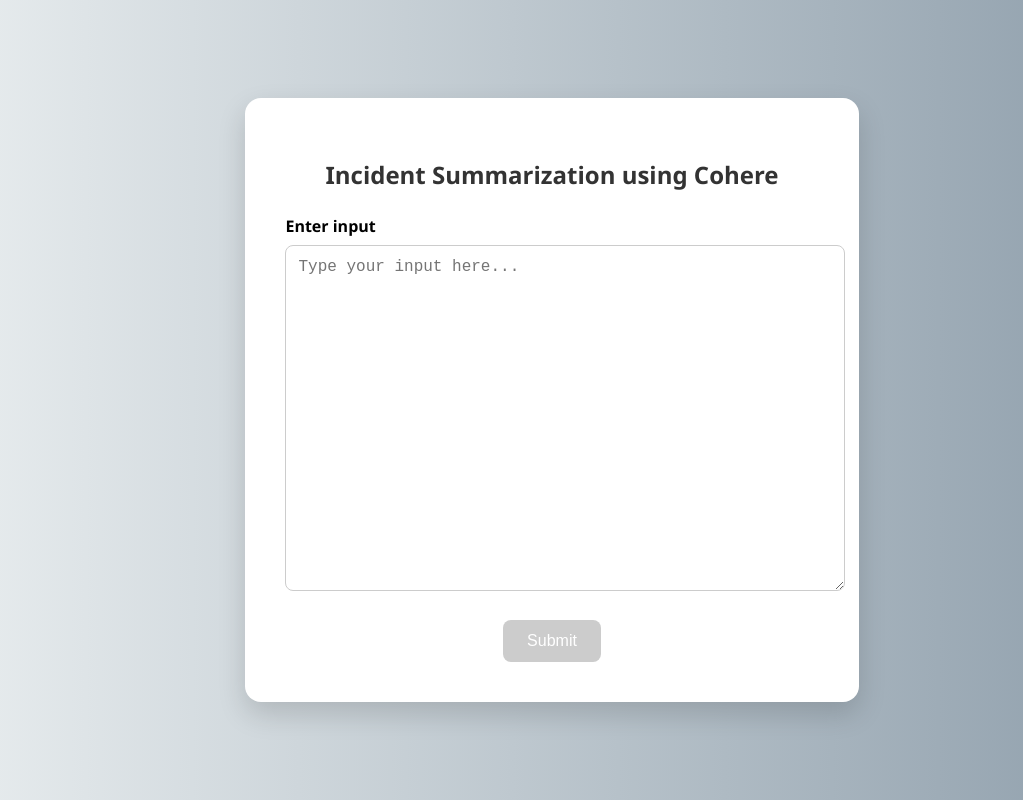
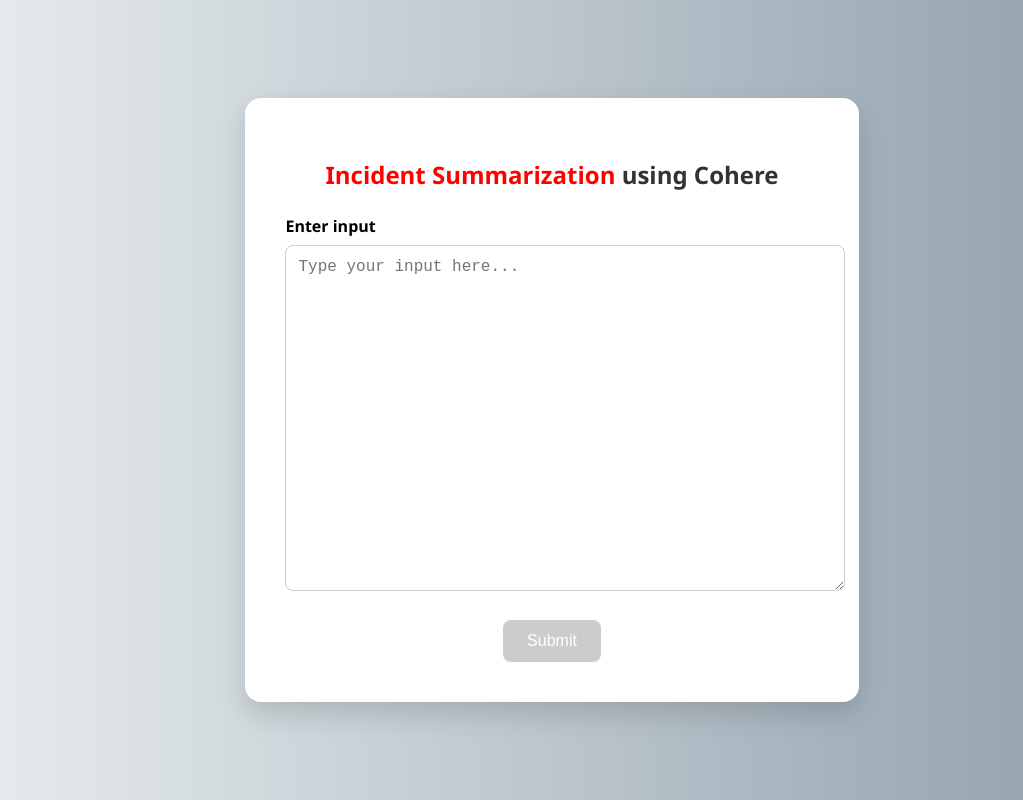
Before and after one commit to pavanuppuluri/GenAI-Incident-Summarization, a React (Create React App) app: page / in a window 1280 px wide. Shown: the whole page, without its empty margins (128-1151 px from the left). Built offline with nearby package versions, Linux system fonts and the light colour scheme; the HTML template or start-up script is replaced by a standard one.

Commit message:
Update ApiDemo.jsx

```diff
--- a/src/ApiDemo.jsx
+++ b/src/ApiDemo.jsx
@@ -15,7 +15,7 @@
         headers: {
           'Content-Type': 'application/json',
         },
-        body: JSON.stringify({ prompt: inputValue }),
+        // body: JSON.stringify({ prompt: inputValue }),
       });
 
       const data = await res.json();
@@ -29,7 +29,7 @@
   return (
     <div className="container">
       <div className="card">
-        <h2>Incident Summarization using Cohere</h2>
+        <h2><span className="highlight-red">Incident Summarization</span> using Cohere</h2>
         <label htmlFor="apiInput">Enter input</label>
         <textarea
           id="apiInput"
```
